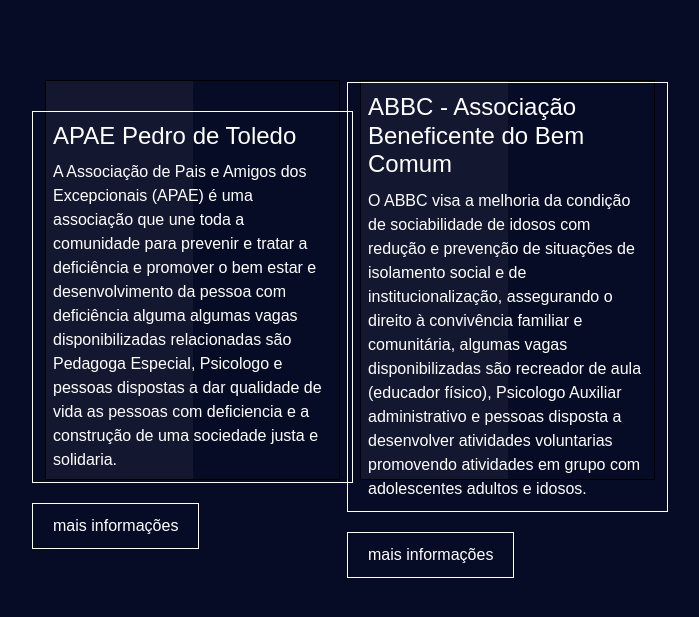
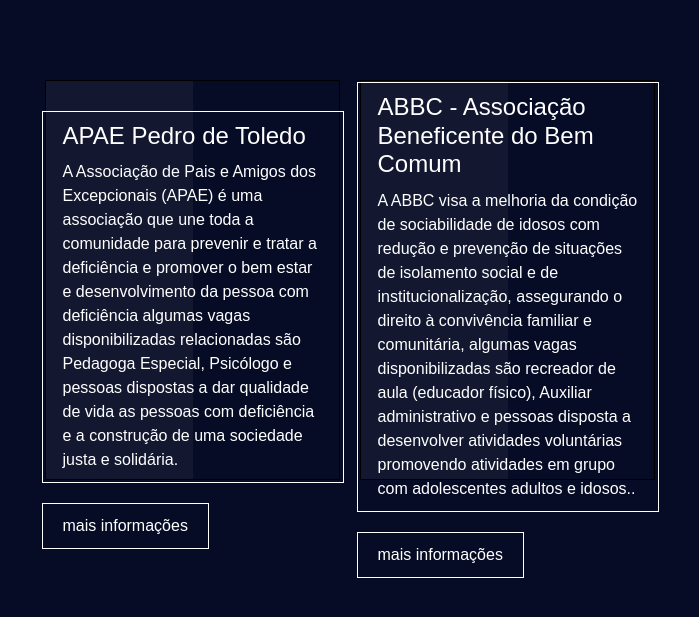
Before and after one commit to Yuri-Sidney-Forjaz/projetopi1, a Django app: page /entidades_parceiras in a window 1280 px wide. Shown: the part 120-737 px from the top of the page, without its empty margins (290-989 px from the left). Run offline with Django 3.2, Linux system fonts and the light colour scheme; a user stored in the database is signed in.

Commit message:
mudançasentidade

```diff
--- a/blog/templates/entidades.html
+++ b/blog/templates/entidades.html
@@ -7,7 +7,7 @@
 
     <style>
         p {
-            width: 279px;
+            width: 260px;
         }
     </style>
 
@@ -27,8 +27,8 @@
 
                         <h3>APAE Pedro de Toledo</h3>
 
-                        <p>A Associação de Pais e Amigos dos Excepcionais (APAE) é uma associação que une toda a comunidade para prevenir e tratar a deficiência e promover o bem estar e desenvolvimento da pessoa com deficiência alguma algumas vagas disponibilizadas
-                            relacionadas são Pedagoga Especial, Psicologo e pessoas dispostas a dar qualidade de vida as pessoas com deficiencia e a construção de uma sociedade justa e solidaria.</p>
+                        <p>A Associação de Pais e Amigos dos Excepcionais (APAE) é uma associação que une toda a comunidade para prevenir e tratar a deficiência e promover o bem estar e desenvolvimento da pessoa com deficiência algumas vagas disponibilizadas
+                            relacionadas são Pedagoga Especial, Psicólogo e pessoas dispostas a dar qualidade de vida as pessoas com deficiência e a construção de uma sociedade justa e solidária.</p>
                         </p>
                         <a href="http://www.apaepedrodetoledo.org.br/">mais informações</a>
                     </a>
@@ -41,8 +41,8 @@
                     <a href="{% url 'candidatura:abbc' %}">
                         <h3>ABBC - Associação Beneficente do Bem Comum </h3>
 
-                        <p>O ABBC visa a melhoria da condição de sociabilidade de idosos com redução e prevenção de situações de isolamento social e de institucionalização, assegurando o direito à convivência familiar e comunitária, algumas vagas disponibilizadas
-                            são recreador de aula (educador físico), Psicologo Auxiliar administrativo e pessoas disposta a desenvolver atividades voluntarias promovendo atividades em grupo com adolescentes adultos e idosos.</p>
+                        <p>A ABBC visa a melhoria da condição de sociabilidade de idosos com redução e prevenção de situações de isolamento social e de institucionalização, assegurando o direito à convivência familiar e comunitária, algumas vagas disponibilizadas
+                            são recreador de aula (educador físico), Auxiliar administrativo e pessoas disposta a desenvolver atividades voluntárias promovendo atividades em grupo com adolescentes adultos e idosos..</p>
                         <a href="https://www.facebook.com/cci.pedrodetoledo">mais informações</a>
                     </a>
                 </div>
```
